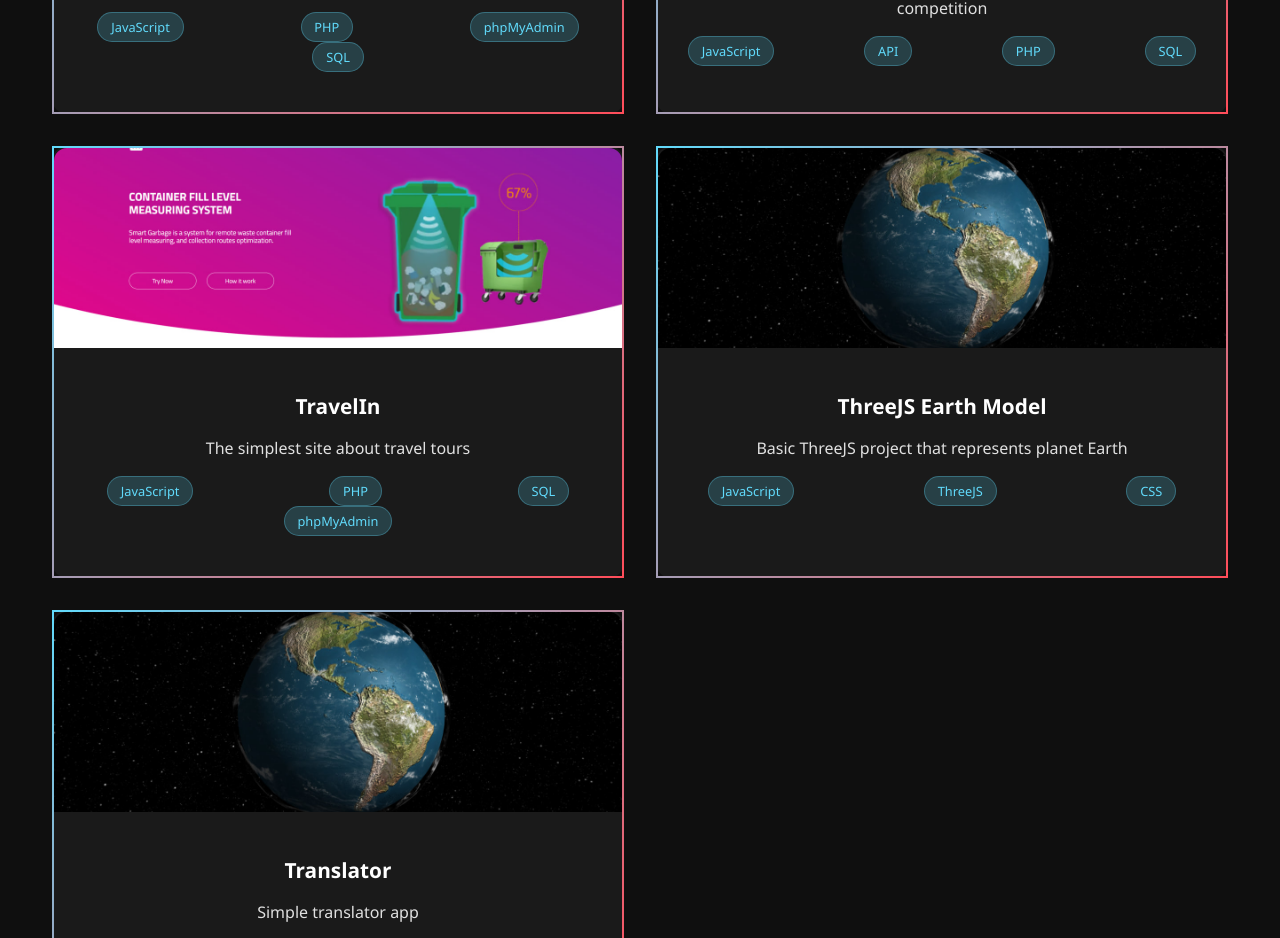
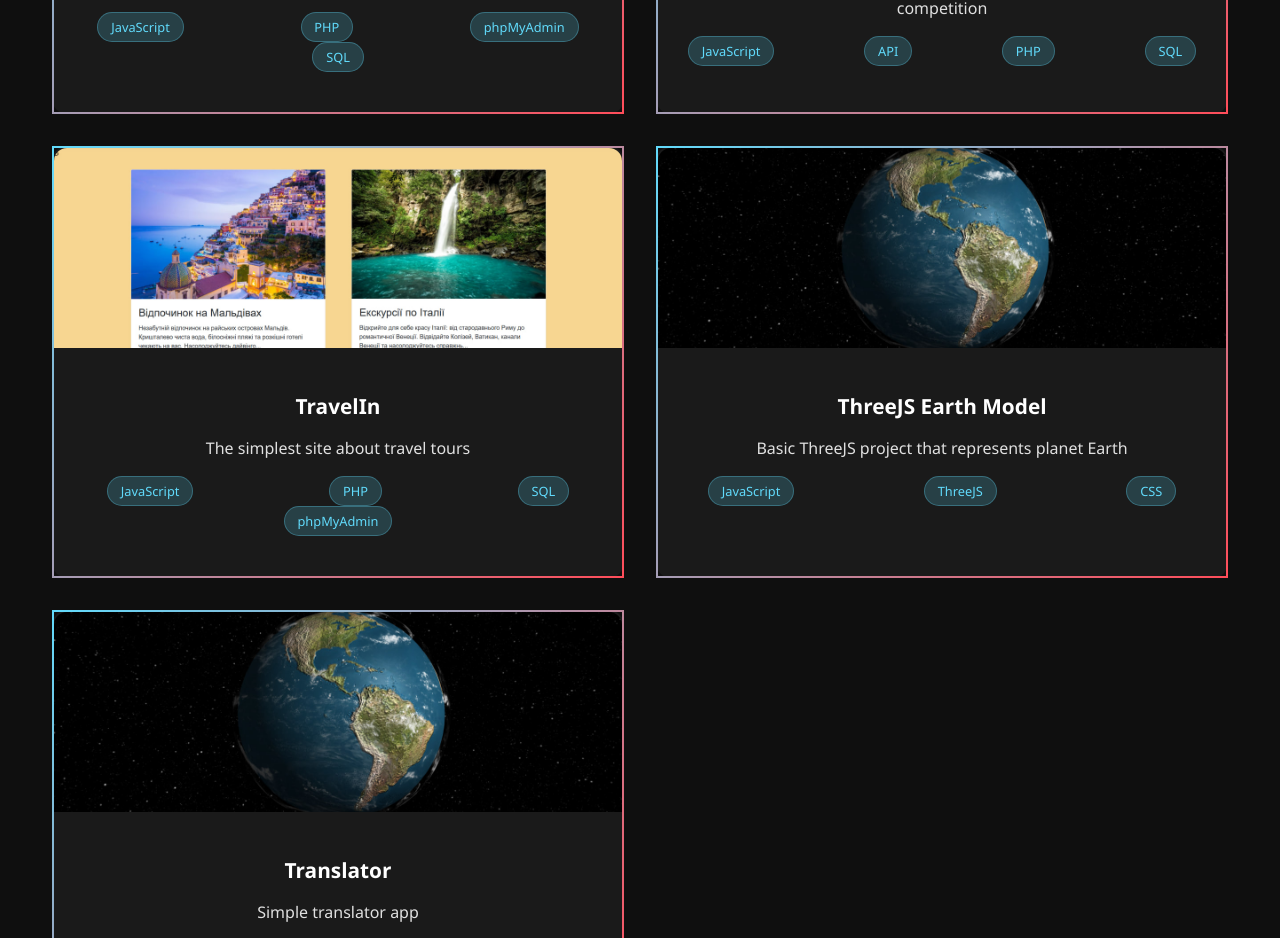
Before and after one commit to ArMoRi1/react-portfolio, a React (Create React App) app: page / in a window 1280 px wide. Shown: the part 2995-3933 px from the top of the page. Built offline with nearby package versions, Linux system fonts and the light colour scheme.

Commit message:
bug fixes

```diff
--- a/src/components/Projects/Projects.js
+++ b/src/components/Projects/Projects.js
@@ -63,7 +63,7 @@ const Projects = () => {
             description: "The simplest site about travel tours",
             githubLink: "https://github.com/ArMoRi1/travel.local",
             webLink : "https://travelin.great-site.net/",
-            image: "./project-images/Smart_garbage.jpg",
+            image: "./project-images/TravelIn.jpg",
             technologies: ["JavaScript", "PHP", "SQL", "phpMyAdmin"]
         },
         {
```
